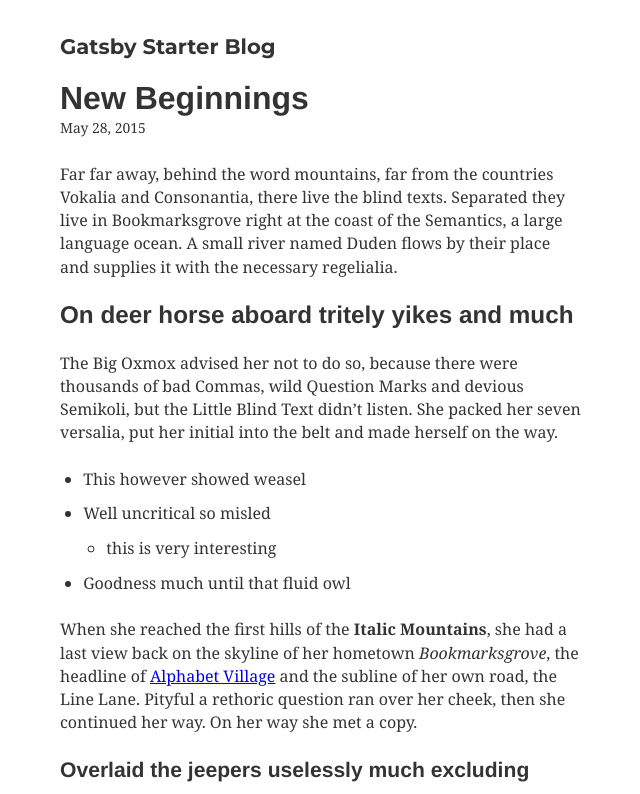
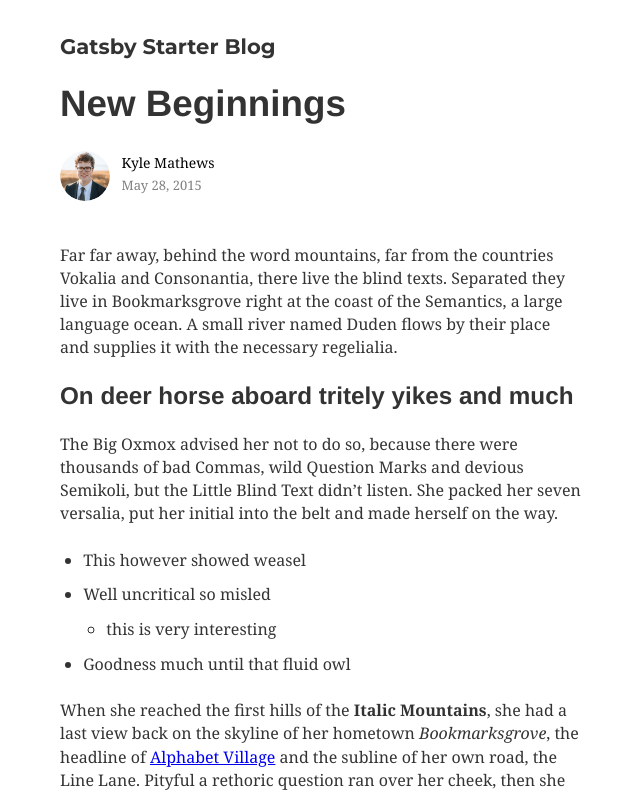
Before and after one commit to s-kris/gatsby-starter-medium, a Gatsby site: page /hi-folks/ in a window 1280 px wide. Shown: the top 794 px of the page, without its empty margins (319-959 px from the left). Built offline with nearby package versions, Linux system fonts and the light colour scheme; Gatsby itself is replaced by a stand-in of ours; some packages are replaced by stand-ins of ours; what typography-theme-github would draw is missing.

Commit message:
modify blog-post.js

```diff
--- a/src/templates/blog-post.js
+++ b/src/templates/blog-post.js
@@ -1,5 +1,6 @@
 import React from "react"
 import { Link, graphql } from "gatsby"
+import Image from "gatsby-image"
 
 import Bio from "../components/bio"
 import Layout from "../components/layout"
@@ -9,26 +10,66 @@ import { rhythm, scale } from "../utils/typography"
 class BlogPostTemplate extends React.Component {
   render() {
     const post = this.props.data.markdownRemark
-    const siteTitle = this.props.data.site.siteMetadata.title
+    const { avatar } = this.props.data
+    const { title, author } = this.props.data.site.siteMetadata
     const { previous, next } = this.props.pageContext
 
     return (
-      <Layout location={this.props.location} title={siteTitle}>
+      <Layout location={this.props.location} title={title}>
         <SEO
           title={post.frontmatter.title}
           description={post.frontmatter.description || post.excerpt}
         />
-        <h1>{post.frontmatter.title}</h1>
+        <h1
+          style={{
+            ...scale(6 / 5),
+          }}
+        >
+          {post.frontmatter.title}
+        </h1>
+        <div
+          style={{
+            display: `flex`,
+          }}
+        >
+          <Image
+            fixed={avatar.childImageSharp.fixed}
+            alt={author}
+            style={{
+              marginRight: rhythm(1 / 2),
+              marginBottom: 0,
+              minWidth: 50,
+              borderRadius: `100%`,
+            }}
+            imgStyle={{
+              borderRadius: `50%`,
+            }}
+          />
+
+          <div>
             <p
               style={{
                 ...scale(-1 / 5),
                 display: `block`,
                 marginBottom: rhythm(1),
+                color: "black",
+              }}
+            >
+              {author}
+            </p>
+            <p
+              style={{
+                ...scale(-1.5 / 5),
+                display: `block`,
                 marginTop: rhythm(-1),
+                color: "grey",
               }}
             >
               {post.frontmatter.date}
             </p>
+          </div>
+        </div>
+        <br />
         <div dangerouslySetInnerHTML={{ __html: post.html }} />
         <hr
           style={{
@@ -70,6 +111,13 @@ export default BlogPostTemplate
 
 export const pageQuery = graphql`
   query BlogPostBySlug($slug: String!) {
+    avatar: file(absolutePath: { regex: "/profile-pic.jpg/" }) {
+      childImageSharp {
+        fixed(width: 50, height: 50) {
+          ...GatsbyImageSharpFixed
+        }
+      }
+    }
     site {
       siteMetadata {
         title
--- a/src/utils/typography.js
+++ b/src/utils/typography.js
@@ -5,6 +5,10 @@ Github.overrideThemeStyles = () => {
   return {
     "a:hover": {
       textDecoration: "none",
+    },
+    "h1, h2, h3, h4": {
+      borderBottom: "none",
+      fontWeight: "normal",
     },
   }
 }
```
Lines whose indentation alone changed are shown as unchanged.
